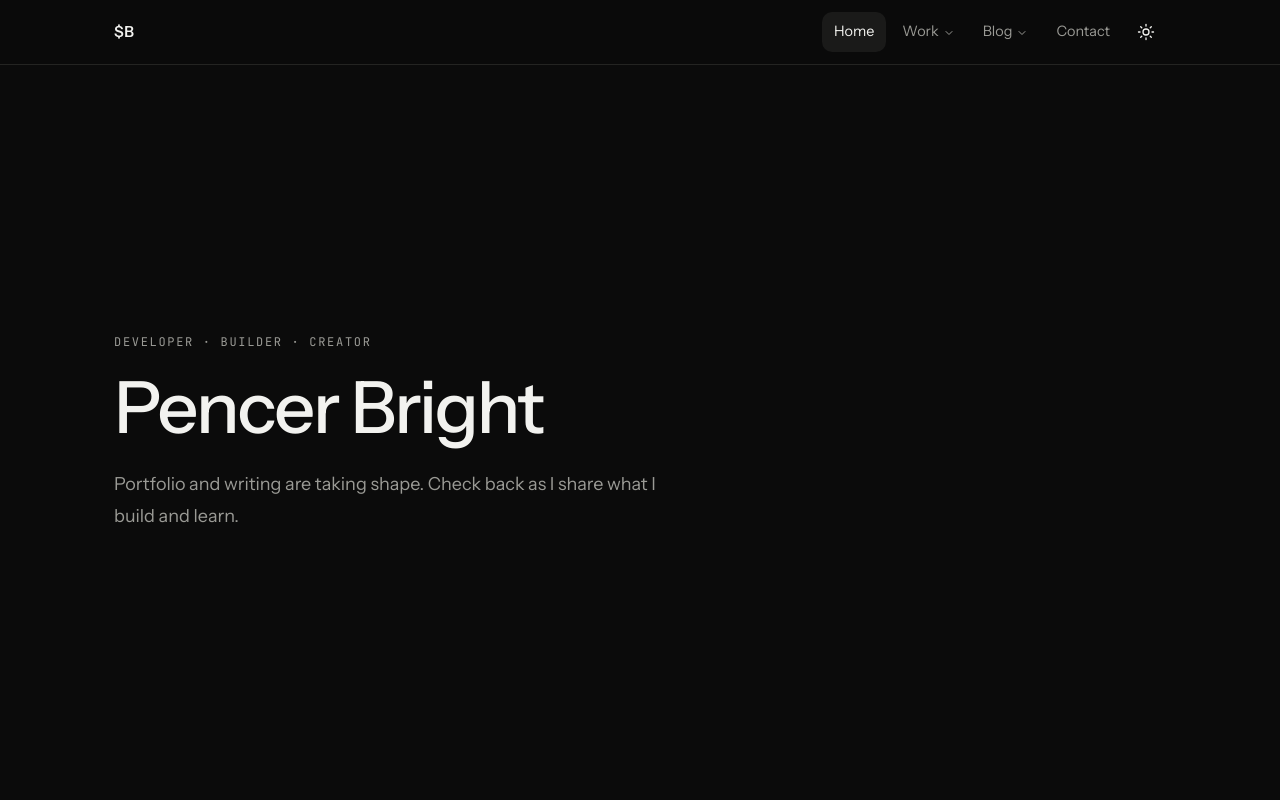
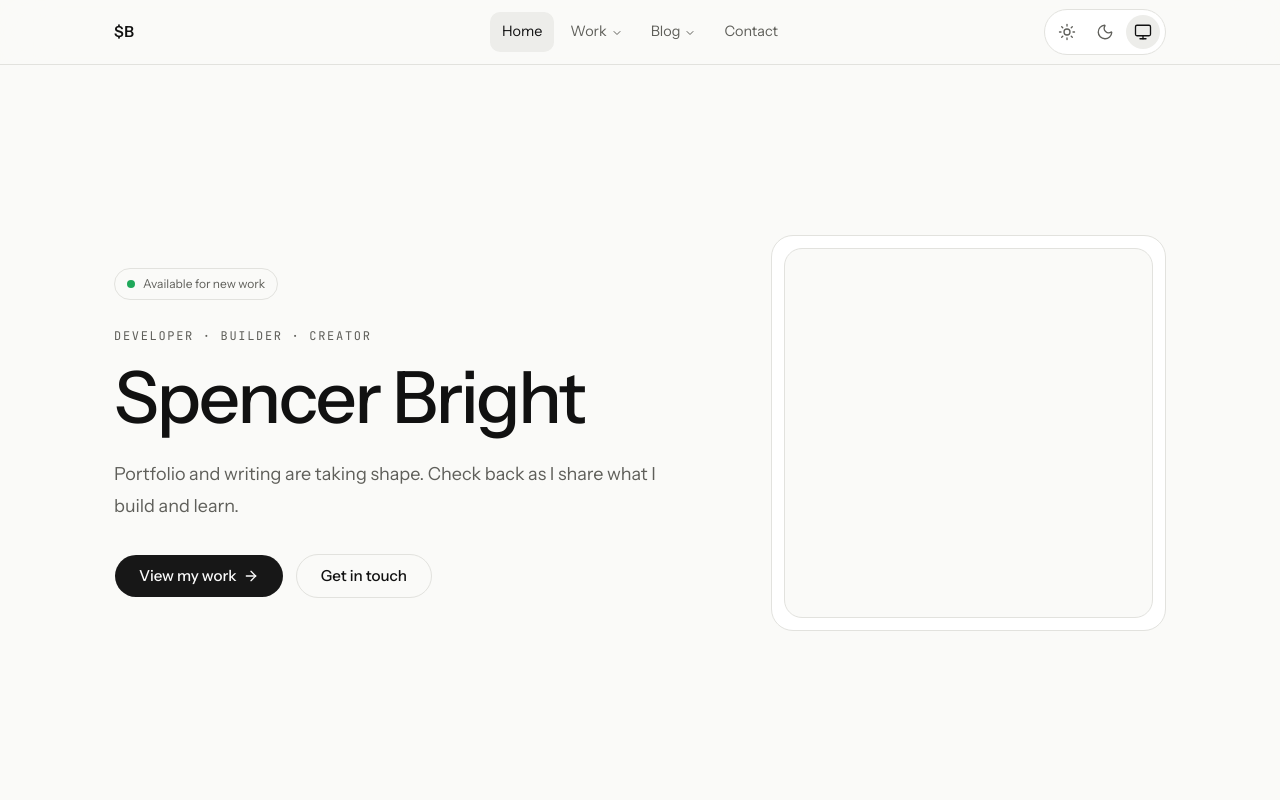
Before and after one commit to SpencerBrightest/Portfolio_website_v1, a Next.js app: page / in a window 1280 px wide. Shown: the top 800 px of the page. Built offline with nearby package versions, Linux system fonts and the light colour scheme.

Commit message:
fix: hero section, navbar links, theme system and button-link

```diff
--- a/app/globals.css
+++ b/app/globals.css
@@ -46,6 +46,7 @@
   --color-nav-foreground: var(--nav-foreground);
   --color-nav-muted: var(--nav-muted);
   --color-nav-border: var(--nav-border);
+  --color-status: var(--status);
   --shadow-nav-dropdown: var(--nav-dropdown-shadow);
   --container-page: 68.75rem;
   --spacing-gutter: 1.5rem;
@@ -101,6 +102,7 @@
   --nav-foreground: #111111;
   --nav-muted: #5F5F5A;
   --nav-border: #E2E2DE;
+  --status: #1FA85A;
   --nav-dropdown-shadow: 0 12px 32px rgba(0, 0, 0, 0.12);
 }
 
@@ -143,6 +145,7 @@
   --nav-foreground: #F2F2EF;
   --nav-muted: #9A9A95;
   --nav-border: #242422;
+  --status: #3DDC84;
   --nav-dropdown-shadow: 0 12px 32px rgba(0, 0, 0, 0.5);
 }
 
--- a/app/page.tsx
+++ b/app/page.tsx
@@ -1,25 +1,11 @@
+import { Hero } from "@/components/hero/hero"
 import { Container } from "@/components/ui/container"
 import { Heading } from "@/components/ui/heading"
 
 export default function Home() {
   return (
     <main className="flex-1">
-      <section className="flex min-h-[calc(100svh-4rem)] items-center py-20 sm:py-28">
-        <Container>
-          <div className="max-w-3xl">
-            <p className="mb-5 font-mono text-xs uppercase tracking-[0.14em] text-nav-muted">
-              Developer · Builder · Creator
-            </p>
-            <Heading className="text-5xl leading-[1.03] sm:text-7xl">
-              Pencer Bright
-            </Heading>
-            <p className="mt-6 max-w-xl text-lg leading-8 text-nav-muted">
-              Portfolio and writing are taking shape. Check back as I share what
-              I build and learn.
-            </p>
-          </div>
-        </Container>
-      </section>
+      <Hero />
 
       <section
         id="contact"
--- a/components/hero/hero.tsx
+++ b/components/hero/hero.tsx
@@ -0,0 +1,69 @@
+import { ArrowRight } from "lucide-react"
+
+import { Container } from "@/components/ui/container"
+import { Heading } from "@/components/ui/heading"
+import { ButtonLink } from "@/components/ui/button-link"
+
+export function Hero() {
+  return (
+    <section
+      aria-labelledby="hero-heading"
+      className="flex min-h-[calc(100svh-4rem)] items-center py-16 sm:py-20 nav:py-24"
+    >
+      <Container>
+        <div className="grid items-center gap-12 nav:grid-cols-[minmax(0,1.2fr)_minmax(18rem,0.8fr)] nav:gap-16">
+          <div className="max-w-2xl">
+            <p className="mb-7 inline-flex min-h-8 items-center gap-2 rounded-full border border-nav-border px-3 text-xs text-nav-muted">
+              <span className="size-2 rounded-full bg-status" aria-hidden="true" />
+              Available for new work
+            </p>
+
+            <p className="mb-4 font-mono text-xs uppercase tracking-[0.14em] text-nav-muted">
+              Developer · Builder · Creator
+            </p>
+
+            <Heading
+              id="hero-heading"
+              className="text-5xl leading-[1.03] sm:text-6xl nav:text-7xl"
+            >
+              Spencer Bright
+            </Heading>
+
+            <p className="mt-6 max-w-xl text-lg leading-8 text-nav-muted">
+              Portfolio and writing are taking shape. Check back as I share what
+              I build and learn.
+            </p>
+
+            <div className="mt-8 flex flex-wrap items-center gap-3">
+              <ButtonLink
+                href="/work"
+                className="min-h-11 rounded-full px-6 text-[0.95rem] transition-transform hover:-translate-y-0.5 active:scale-[0.97]"
+              >
+                View my work
+                <ArrowRight className="size-4" aria-hidden="true" />
+              </ButtonLink>
+              <ButtonLink
+                href="/#contact"
+                variant="outline"
+                className="min-h-11 rounded-full border-nav-border bg-nav-background px-6 text-[0.95rem] text-nav-foreground hover:-translate-y-0.5 hover:bg-nav-hover hover:text-nav-foreground active:scale-[0.97]"
+              >
+                Get in touch
+              </ButtonLink>
+            </div>
+          </div>
+
+          <div
+            role="img"
+            aria-label="Portrait upload placeholder"
+            className="mx-auto aspect-square w-full max-w-[22rem] rounded-3xl border border-nav-border bg-nav-panel p-3 nav:max-w-[25rem]"
+          >
+            <div
+              aria-hidden="true"
+              className="size-full rounded-2xl border border-nav-border bg-nav-background"
+            />
+          </div>
+        </div>
+      </Container>
+    </section>
+  )
+}
--- a/components/layout/navbar.tsx
+++ b/components/layout/navbar.tsx
@@ -68,11 +68,11 @@ export function Navbar() {
       className="sticky top-0 z-50 w-full border-b border-nav-border bg-nav-background/88 backdrop-blur-xl"
     >
       <Container>
-        <div className="flex h-16 items-center justify-between gap-4">
+        <div className="flex h-16 items-center justify-between gap-2 nav:grid nav:grid-cols-[1fr_auto_1fr] nav:gap-4">
           <Link
             href="/"
             className="inline-flex min-h-11 shrink-0 items-center rounded-lg text-[0.95rem] font-semibold tracking-[0.04em] text-nav-foreground focus-visible:outline-2 focus-visible:outline-offset-3 focus-visible:outline-nav-foreground"
-            aria-label="Pencer Bright home"
+            aria-label="Spencer Bright home"
             aria-current={pathname === "/" ? "page" : undefined}
           >
             $B
@@ -80,7 +80,7 @@ export function Navbar() {
 
           <nav
             aria-label="Primary navigation"
-            className="hidden items-center gap-1 nav:flex"
+            className="hidden items-center gap-1 nav:flex nav:justify-self-center"
           >
             <Link
               href="/"
@@ -144,10 +144,13 @@ export function Navbar() {
             <Link href="/#contact" className={navLinkClass}>
               Contact
             </Link>
-            <ThemeToggle />
           </nav>
 
-          <div className="flex items-center gap-1 nav:hidden">
+          <div className="hidden items-center justify-self-end nav:flex">
+            <ThemeToggle />
+          </div>
+
+          <div className="flex items-center justify-self-end gap-1 nav:hidden">
             <ThemeToggle />
             <Button
               ref={menuButtonRef}
--- a/components/ui/button-link.tsx
+++ b/components/ui/button-link.tsx
@@ -0,0 +1,23 @@
+import Link from "next/link"
+import type { ComponentProps } from "react"
+import type { VariantProps } from "class-variance-authority"
+
+import { buttonVariants } from "@/components/ui/button"
+import { cn } from "@/lib/utils"
+
+type ButtonLinkProps = ComponentProps<typeof Link> &
+  VariantProps<typeof buttonVariants>
+
+export function ButtonLink({
+  className,
+  variant = "default",
+  size = "default",
+  ...props
+}: ButtonLinkProps) {
+  return (
+    <Link
+      className={cn(buttonVariants({ variant, size, className }))}
+      {...props}
+    />
+  )
+}
--- a/components/ui/theme-provider.tsx
+++ b/components/ui/theme-provider.tsx
@@ -7,8 +7,8 @@ export function ThemeProvider({ children }: { children: ReactNode }) {
   return (
     <NextThemesProvider
       attribute="class"
-      defaultTheme="dark"
-      enableSystem={false}
+      defaultTheme="system"
+      enableSystem
     >
       {children}
     </NextThemesProvider>
--- a/components/ui/theme-toggle.tsx
+++ b/components/ui/theme-toggle.tsx
@@ -1,6 +1,6 @@
 "use client"
 
-import { Moon, Sun } from "lucide-react"
+import { Monitor, Moon, Sun } from "lucide-react"
 import { useTheme } from "next-themes"
 import { useSyncExternalStore } from "react"
 
@@ -10,6 +10,12 @@ const subscribe = () => () => {}
 const getClientSnapshot = () => true
 const getServerSnapshot = () => false
 
+const themeOptions = [
+  { value: "light", label: "Light", Icon: Sun },
+  { value: "dark", label: "Dark", Icon: Moon },
+  { value: "system", label: "Device", Icon: Monitor },
+] as const
+
 export function ThemeToggle() {
   const mounted = useSyncExternalStore(
     subscribe,
@@ -17,34 +23,38 @@ export function ThemeToggle() {
     getServerSnapshot
   )
   const { setTheme, theme } = useTheme()
-  const isDark = theme !== "light"
-  const nextTheme = isDark ? "light" : "dark"
+  const activeTheme = mounted ? theme ?? "system" : "system"
 
   return (
-    <Button
-      type="button"
-      variant="ghost"
-      size="icon-lg"
-      className="size-10 rounded-lg text-nav-muted hover:bg-nav-hover hover:text-nav-foreground focus-visible:outline-2 focus-visible:outline-offset-3 focus-visible:outline-nav-foreground"
-      aria-label={mounted ? `Switch to ${nextTheme} mode` : "Theme toggle"}
-      title={mounted ? `Switch to ${nextTheme} mode` : "Theme toggle"}
-      disabled={!mounted}
-      onClick={() => setTheme(nextTheme)}
+    <div
+      role="group"
+      aria-label="Color theme"
+      className="inline-flex shrink-0 items-center gap-0.5 rounded-full border border-nav-border bg-nav-panel p-1"
     >
-      <span className="relative grid size-5 place-items-center" aria-hidden="true">
-        <Sun
-          className={`absolute size-[18px] text-nav-foreground transition-[transform,opacity] duration-200 ${
-            mounted && isDark ? "rotate-0 opacity-100" : "rotate-90 opacity-0"
-          }`}
-          strokeWidth={1.75}
-        />
-        <Moon
-          className={`absolute size-[18px] text-nav-foreground transition-[transform,opacity] duration-200 ${
-            mounted && !isDark ? "rotate-0 opacity-100" : "-rotate-90 opacity-0"
-          }`}
-          strokeWidth={1.75}
-        />
-      </span>
-    </Button>
+      {themeOptions.map(({ value, label, Icon }) => {
+        const isActive = activeTheme === value
+
+        return (
+          <Button
+            key={value}
+            type="button"
+            variant="ghost"
+            size="icon-sm"
+            aria-label={`${label} theme`}
+            aria-pressed={isActive}
+            title={`${label} theme`}
+            className={`size-9 rounded-full focus-visible:outline-2 focus-visible:outline-offset-2 focus-visible:outline-nav-foreground ${
+              isActive
+                ? "bg-nav-hover text-nav-foreground"
+                : "text-nav-muted hover:bg-nav-hover hover:text-nav-foreground"
+            }`}
+            onClick={() => setTheme(value)}
+          >
+            <Icon className="size-[18px]" aria-hidden="true" strokeWidth={1.75} />
+            <span className="sr-only">{label}</span>
+          </Button>
+        )
+      })}
+    </div>
   )
 }
```
